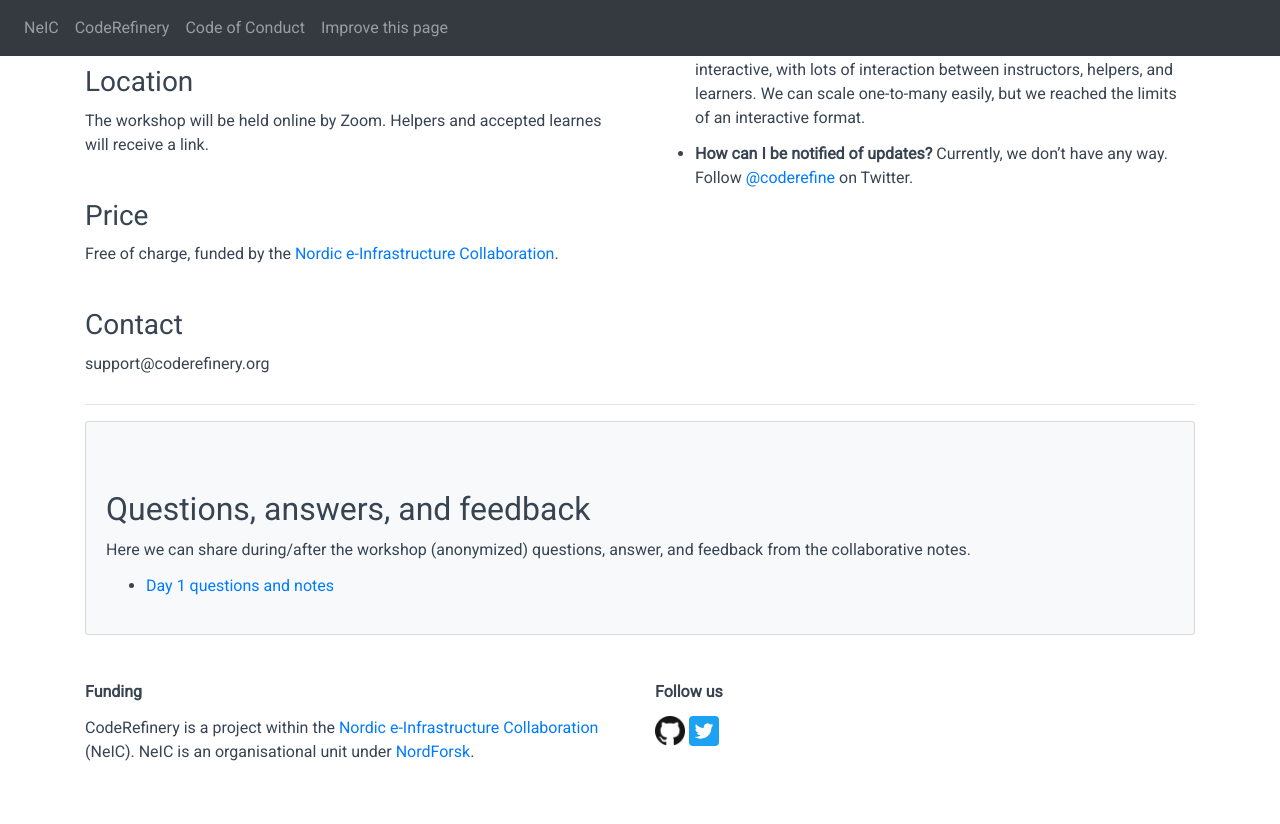
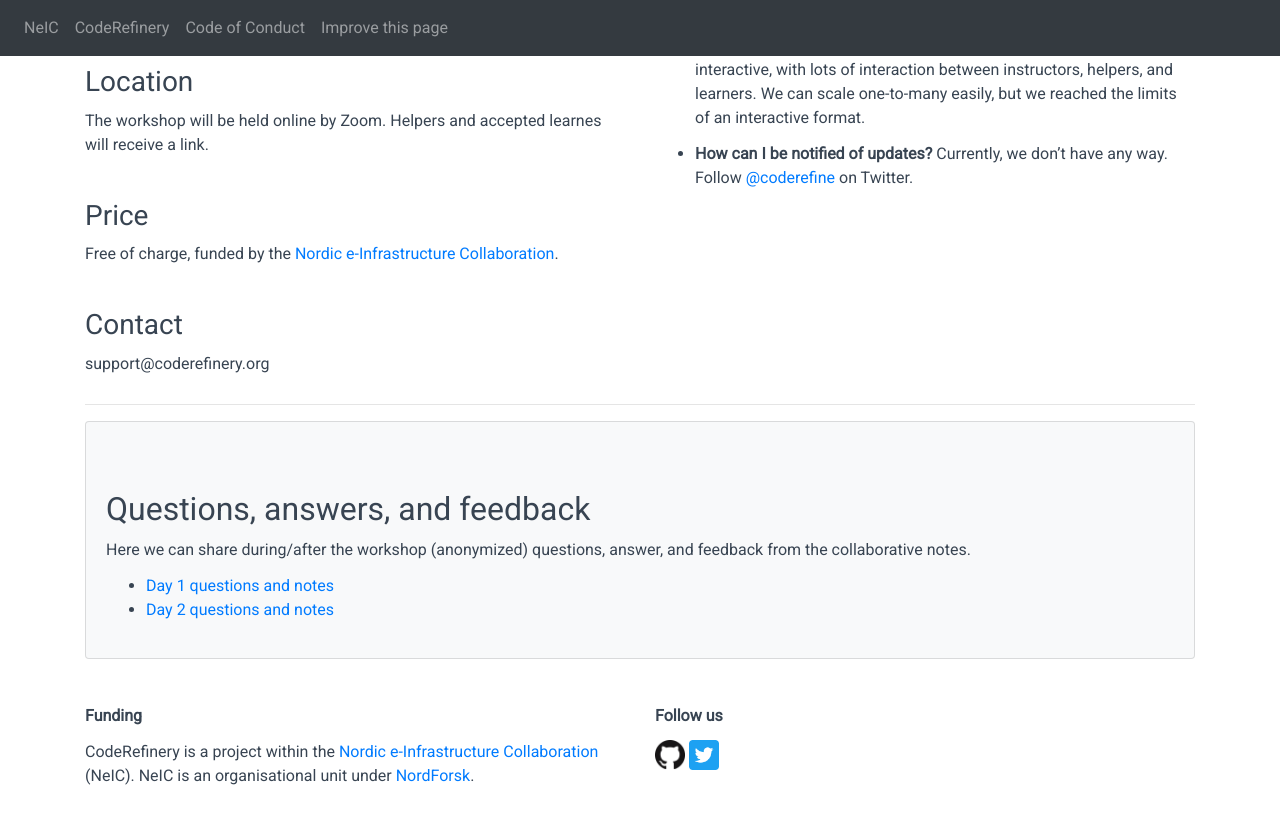
Before and after one commit to coderefinery/2020-11-17-online, a Jekyll site: the page built from index.md, in a window 1280 px wide and 900 px high, scrolled down 2921 px. Shown: the top 824 px of the window. Built offline with Jekyll 4.4.1, drawn with Linux system fonts in a browser that asks for light colours; comment, search, counter and statistics services are not loaded.

Commit message:
Link day 2 hackmd

```diff
--- a/questions.md
+++ b/questions.md
@@ -4,7 +4,7 @@ Here we can share during/after the workshop (anonymized)
 questions, answer, and feedback from the collaborative notes.
 
 * [Day 1 questions and notes]({{ site.baseurl }}/hackmd-day1/)
-<!--* [Day 2 questions and notes]({{ site.baseurl }}/hackmd-day2/)-->
+* [Day 2 questions and notes]({{ site.baseurl }}/hackmd-day2/)
 <!--* [Day 3 questions and notes]({{ site.baseurl }}/hackmd-day3/)-->
 <!--* [Day 4 questions and notes]({{ site.baseurl }}/hackmd-day4/)-->
 <!--* [Day 5 questions and notes]({{ site.baseurl }}/hackmd-day5/)-->
```
